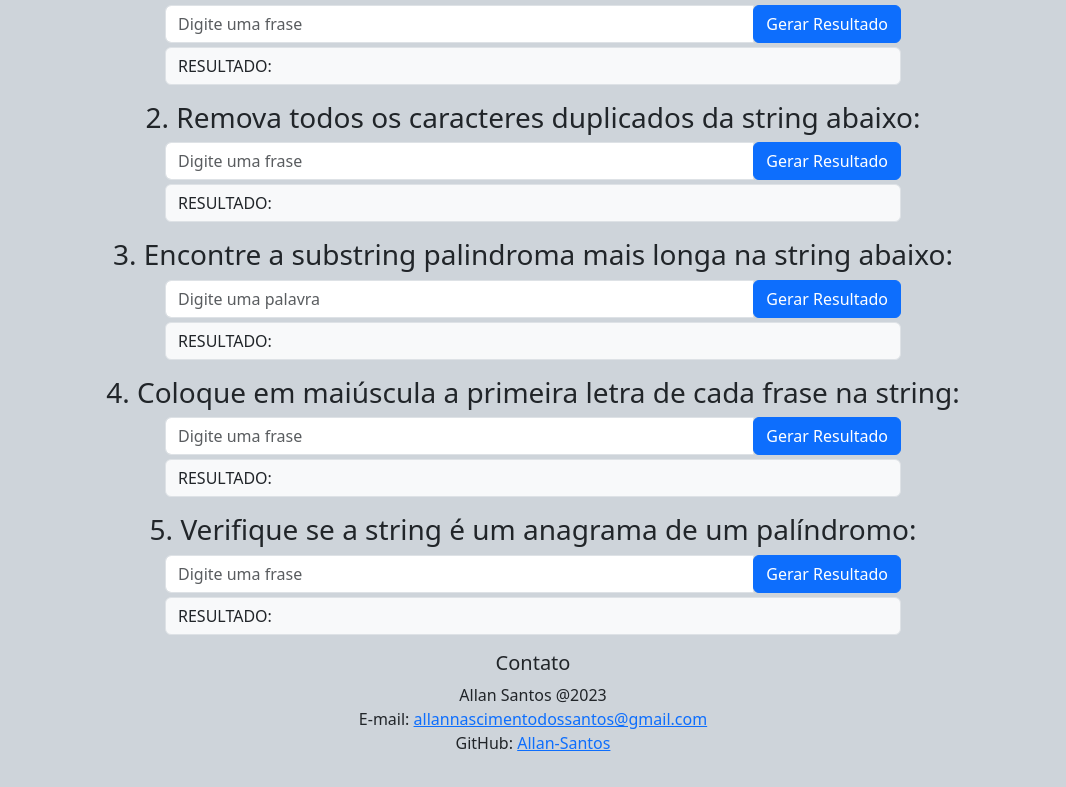
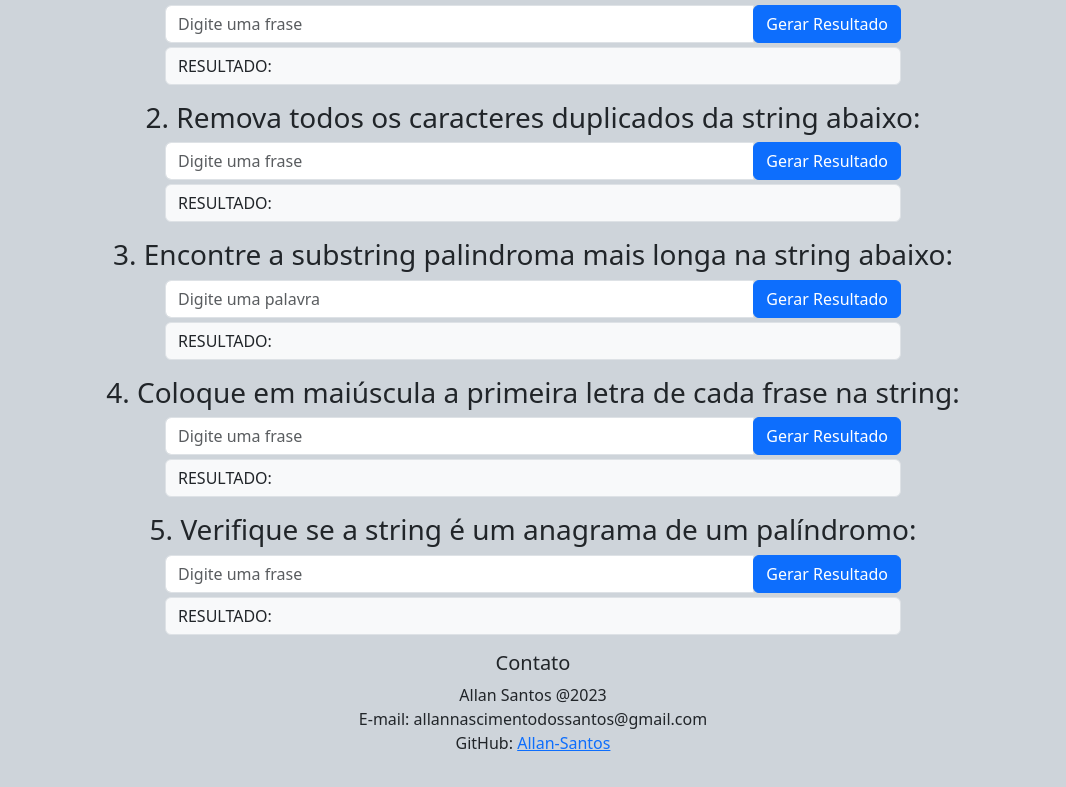
Before and after one commit to AllanSantos-DV/Exercicios_Estagio, a plain HTML site: page index.html in a window 1280 px wide. Shown: the part 101-888 px from the top of the page, without its empty margins (107-1173 px from the left). Drawn offline with nearby package versions, Linux system fonts and the light colour scheme.

Commit message:
Correção link email

```diff
--- a/index.html
+++ b/index.html
@@ -98,7 +98,7 @@
 
             <div class="form-group">
                 <label for="email">E-mail:</label>
-                <a href="allannascimentodossantos@gmail.com">allannascimentodossantos@gmail.com</a>
+                <span>allannascimentodossantos@gmail.com</span>
             </div>
 
             <div class="form-group">
```
